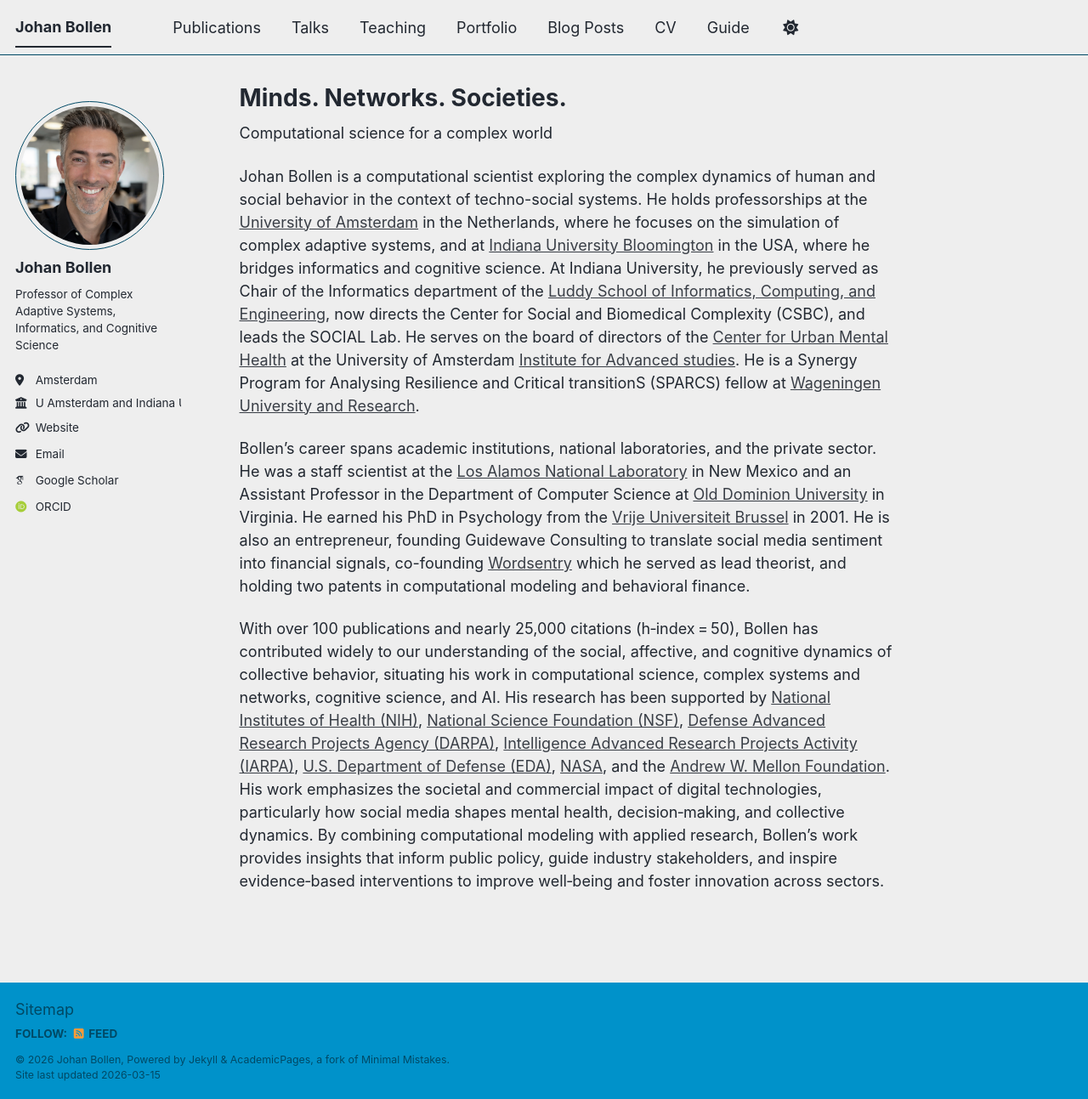
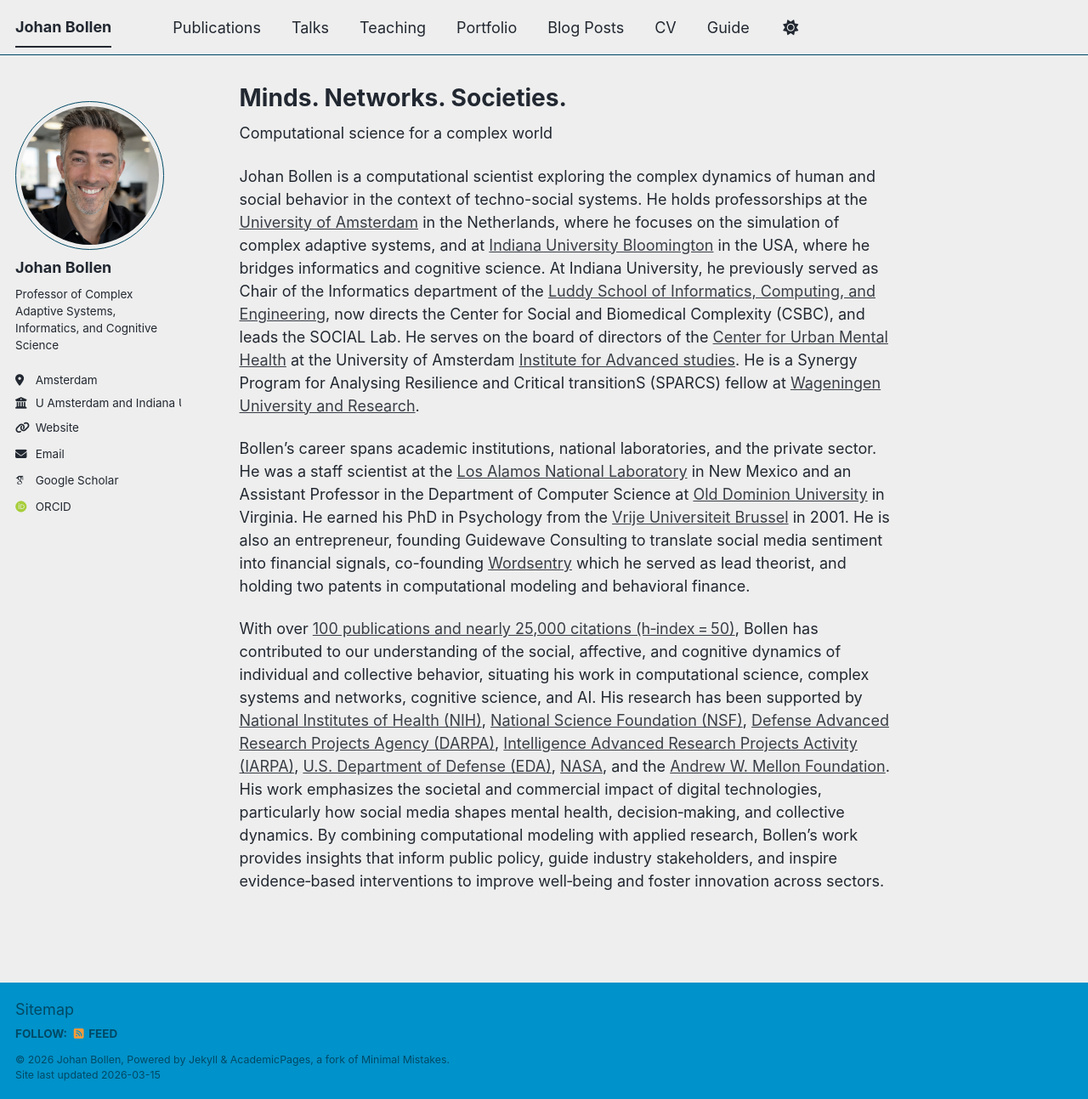
Before and after one commit to jbollen/jbollen.github.io, a Jekyll site: the page built from _pages/about.md, in a window 1280 px wide and 1293 px high. Shown: the whole window at 85% size. Built offline with Jekyll 4.4.1, drawn with Linux system fonts in a browser that asks for light colours; some web fonts are replaced; a script bundle is joined from its source files by our own code; library files that are not in the unit come from our copies.

Commit message:
Update about.md

```diff
--- a/_pages/about.md
+++ b/_pages/about.md
@@ -13,4 +13,4 @@
 
 Bollen’s career spans academic institutions, national laboratories, and the private sector. He was a staff scientist at the [Los Alamos National Laboratory](https://www.lanl.gov/) in New Mexico and an Assistant Professor in the Department of Computer Science at [Old Dominion University](https://www.odu.edu/) in Virginia. He earned his PhD in Psychology from the [Vrije Universiteit Brussel](https://www.vub.be/en) in 2001. He is also an entrepreneur, founding Guidewave Consulting to translate social media sentiment into financial signals, co-founding [Wordsentry](https://finovate.com/videos/finovatefall-2013-wordsentry/) which he served as lead theorist, and holding two patents in computational modeling and behavioral finance.
 
-With over 100 publications and nearly 25,000 citations (h‑index = 50), Bollen has contributed widely to our understanding of the social, affective, and cognitive dynamics of collective behavior, situating his work in computational science, complex systems and networks, cognitive science, and AI. His research has been supported by [National Institutes of Health (NIH)](https://www.nih.gov/), [National Science Foundation (NSF)](https://www.nsf.gov/), [Defense Advanced Research Projects Agency (DARPA)](https://www.darpa.mil/), [Intelligence Advanced Research Projects Activity (IARPA)](https://www.iarpa.gov/), [U.S. Department of Defense (EDA)](https://www.eda.mil/), [NASA](https://www.nasa.gov/), and the [Andrew W. Mellon Foundation](https://mellon.org/). His work emphasizes the societal and commercial impact of digital technologies, particularly how social media shapes mental health, decision‑making, and collective dynamics. By combining computational modeling with applied research, Bollen’s work provides insights that inform public policy, guide industry stakeholders, and inspire evidence‑based interventions to improve well‑being and foster innovation across sectors.
+With over [100 publications and nearly 25,000 citations (h‑index = 50)](https://scholar.google.com/citations?user=jDmcdsUAAAAJ), Bollen has contributed to our understanding of the social, affective, and cognitive dynamics of individual and collective behavior, situating his work in computational science, complex systems and networks, cognitive science, and AI. His research has been supported by [National Institutes of Health (NIH)](https://www.nih.gov/), [National Science Foundation (NSF)](https://www.nsf.gov/), [Defense Advanced Research Projects Agency (DARPA)](https://www.darpa.mil/), [Intelligence Advanced Research Projects Activity (IARPA)](https://www.iarpa.gov/), [U.S. Department of Defense (EDA)](https://www.eda.mil/), [NASA](https://www.nasa.gov/), and the [Andrew W. Mellon Foundation](https://mellon.org/). His work emphasizes the societal and commercial impact of digital technologies, particularly how social media shapes mental health, decision‑making, and collective dynamics. By combining computational modeling with applied research, Bollen’s work provides insights that inform public policy, guide industry stakeholders, and inspire evidence‑based interventions to improve well‑being and foster innovation across sectors.
```
